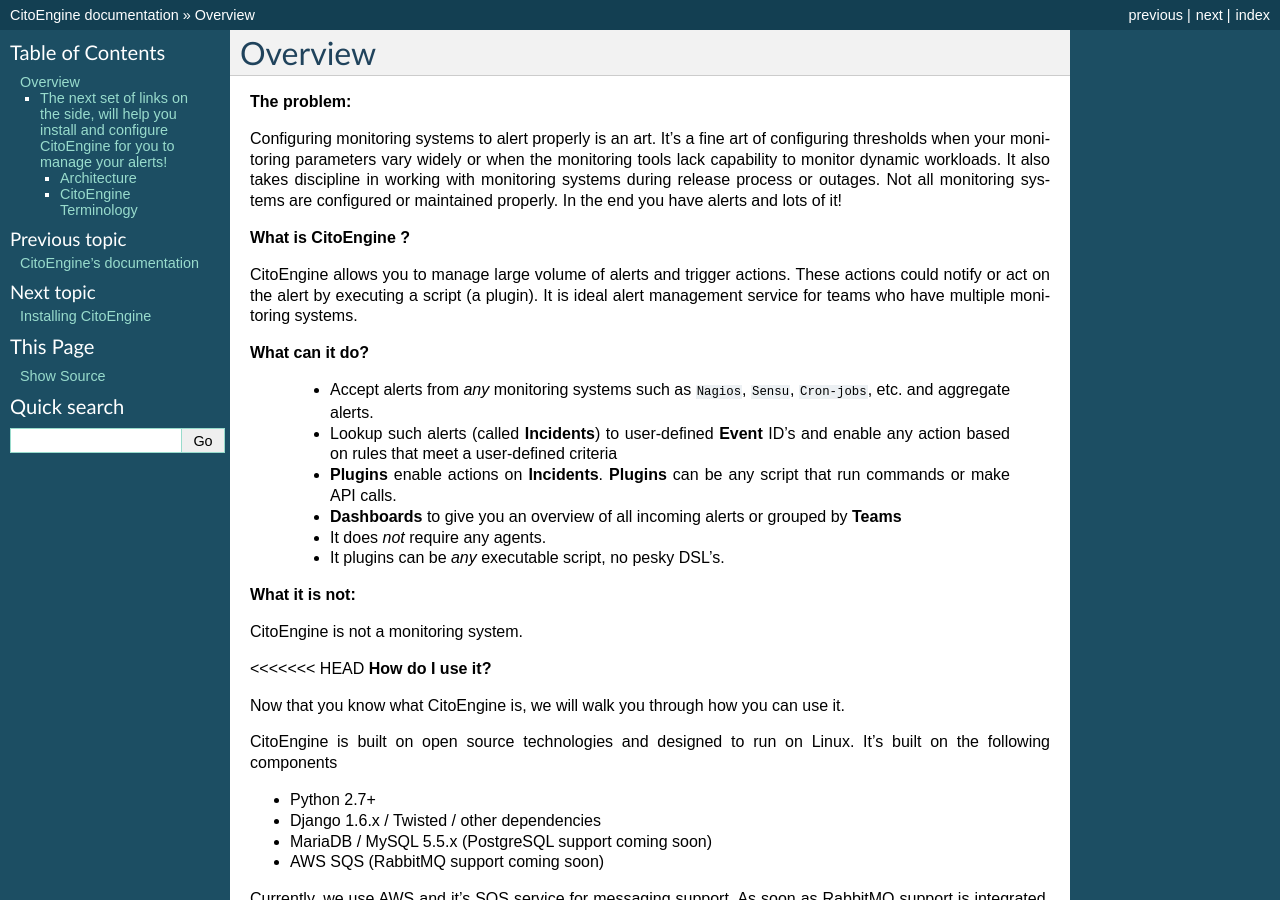
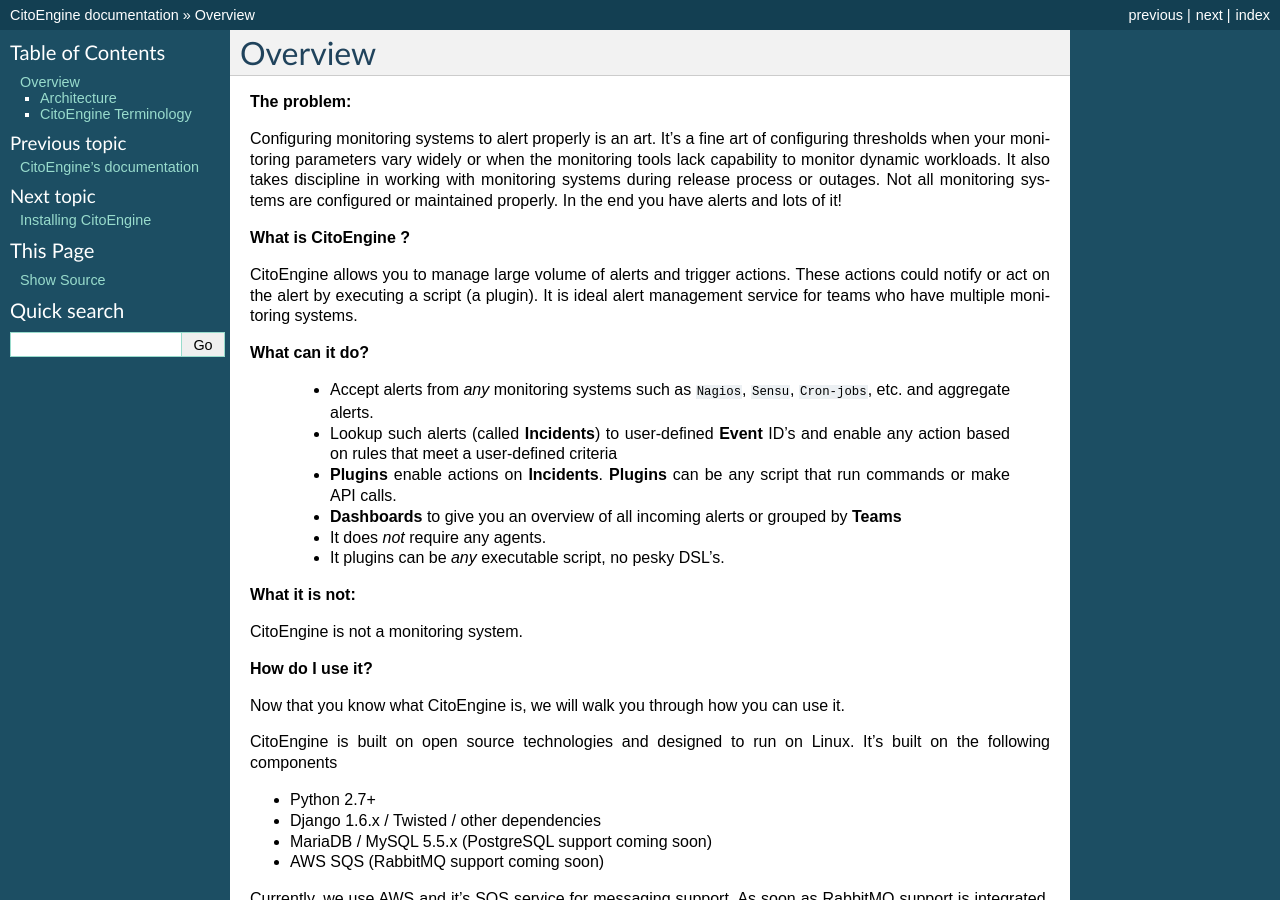
Before and after one commit to CitoEngine/docs.citoengine.org, a Sphinx documentation site: the page built from source/overview.rst, in a window 1280 px wide and 900 px high. Built offline with Sphinx 7.4.7, drawn with Linux system fonts in a browser that asks for light colours.

Commit message:
cosmetic fixes

```diff
--- a/source/overview.rst
+++ b/source/overview.rst
@@ -29,7 +29,6 @@
 
 CitoEngine is not a monitoring system.
 
-<<<<<<< HEAD
 **How do I use it?**
 
 Now that you know what CitoEngine is, we will walk you through how you can use it.
@@ -46,7 +45,6 @@
 CitoEngine can be run on Ubuntu on baremetal hardware or on a Virtual Machine or in the cloud with the only the SQS service running on AWS.
 
 The next set of links on the side, will help you install and configure CitoEngine for you to manage your alerts!
-=======
 
 .. _architecture:
 
```
Also changed, not shown: other parts of source/overview.rst (+0 -1 lines).
